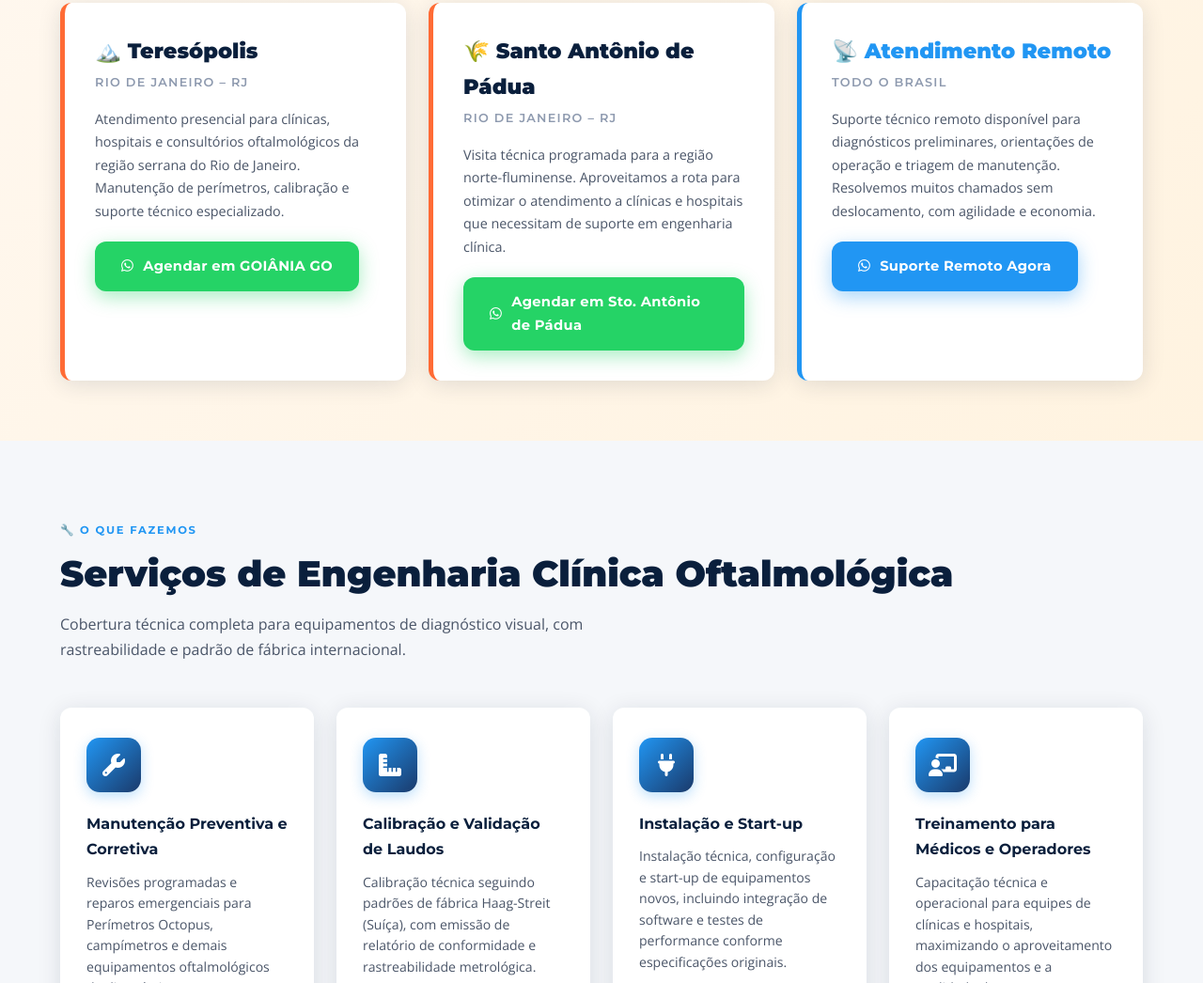
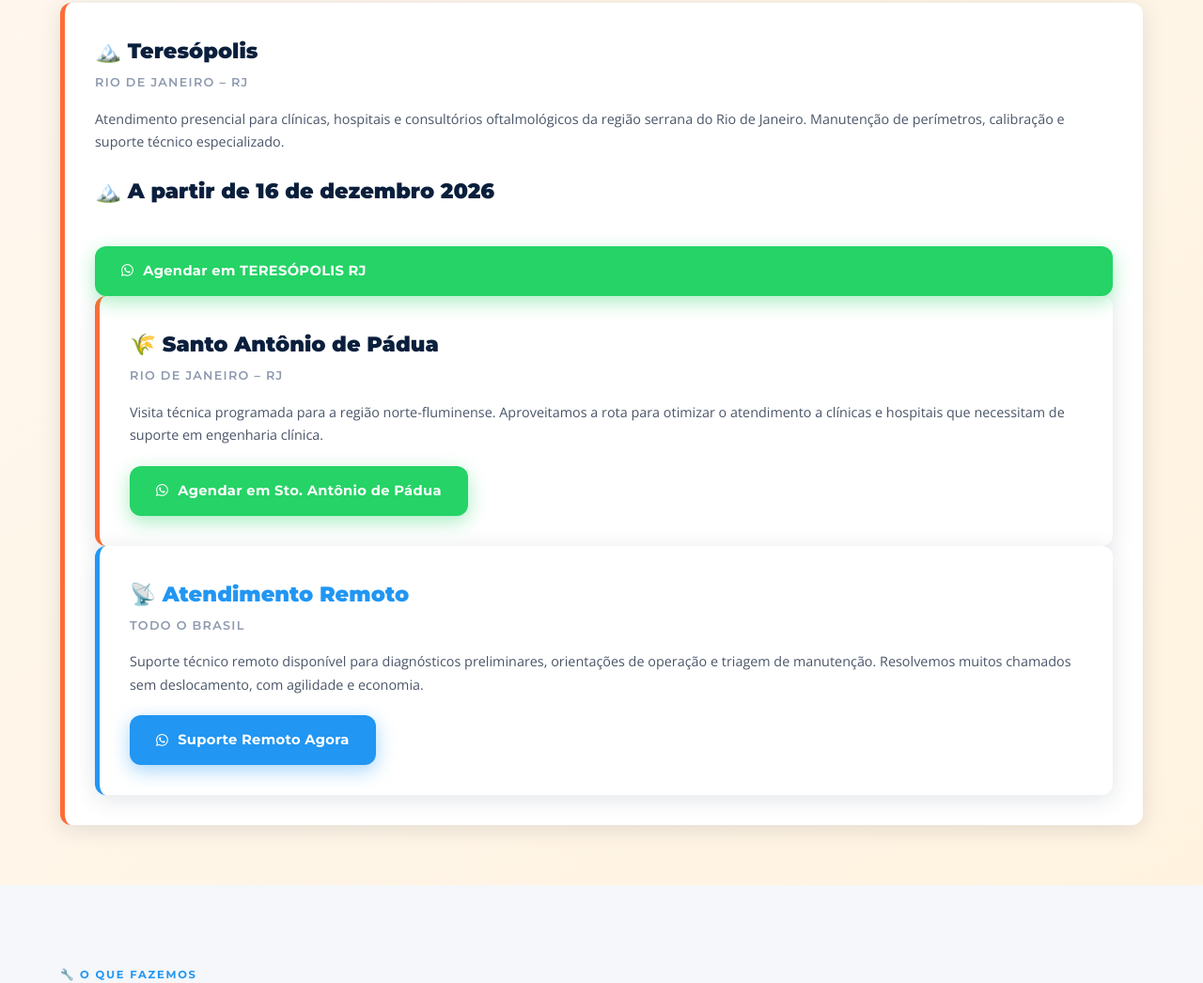
Before and after one commit to VISUALCAMPO/VISUALCAMPO, a plain HTML site: page index.html in a window 1280 px wide. Shown: the part 1838-2884 px from the top of the page at 94% size. Drawn offline with nearby package versions, Linux system fonts and the light colour scheme.

Commit message:
Add new travel card for December 2026
CORREÇÕES PARA TERESÓPOLIS

```diff
--- a/index.html
+++ b/index.html
@@ -1083,8 +1083,10 @@ que ocupa várias linhas
         <div class="travel-card-city">🏔️ Teresópolis</div>
         <div class="travel-card-state">Rio de Janeiro – RJ</div>
         <p>Atendimento presencial para clínicas, hospitais e consultórios oftalmológicos da região serrana do Rio de Janeiro. Manutenção de perímetros, calibração e suporte técnico especializado.</p>
-        <a class="btn btn-wa" href="https://wa.me/5519999648833?text=Olá%2C+Daniel!+Vi+que+você+estará+em+GOIÂNIA GO +e+gostaria+de+agendar+um+atendimento+técnico+para+meu+equipamento+oftalmológico." target="_blank" rel="noopener">
-          <i class="fab fa-whatsapp"></i> Agendar em GOIÂNIA GO
+        <div class="travel-card-city">🏔️ A partir de 16 de dezembro 2026</div>
+                  <div class="travel-cards">
+        <a class="btn btn-wa" href="https://wa.me/5519999648833?text=Olá%2C+Daniel!+Vi+que+você+estará+em+TERESÓPOLIS RJ +e+gostaria+de+agendar+um+atendimento+técnico+para+meu+equipamento+oftalmológico." target="_blank" rel="noopener">
+          <i class="fab fa-whatsapp"></i> Agendar em TERESÓPOLIS RJ
         </a>
       </div>
 
```
